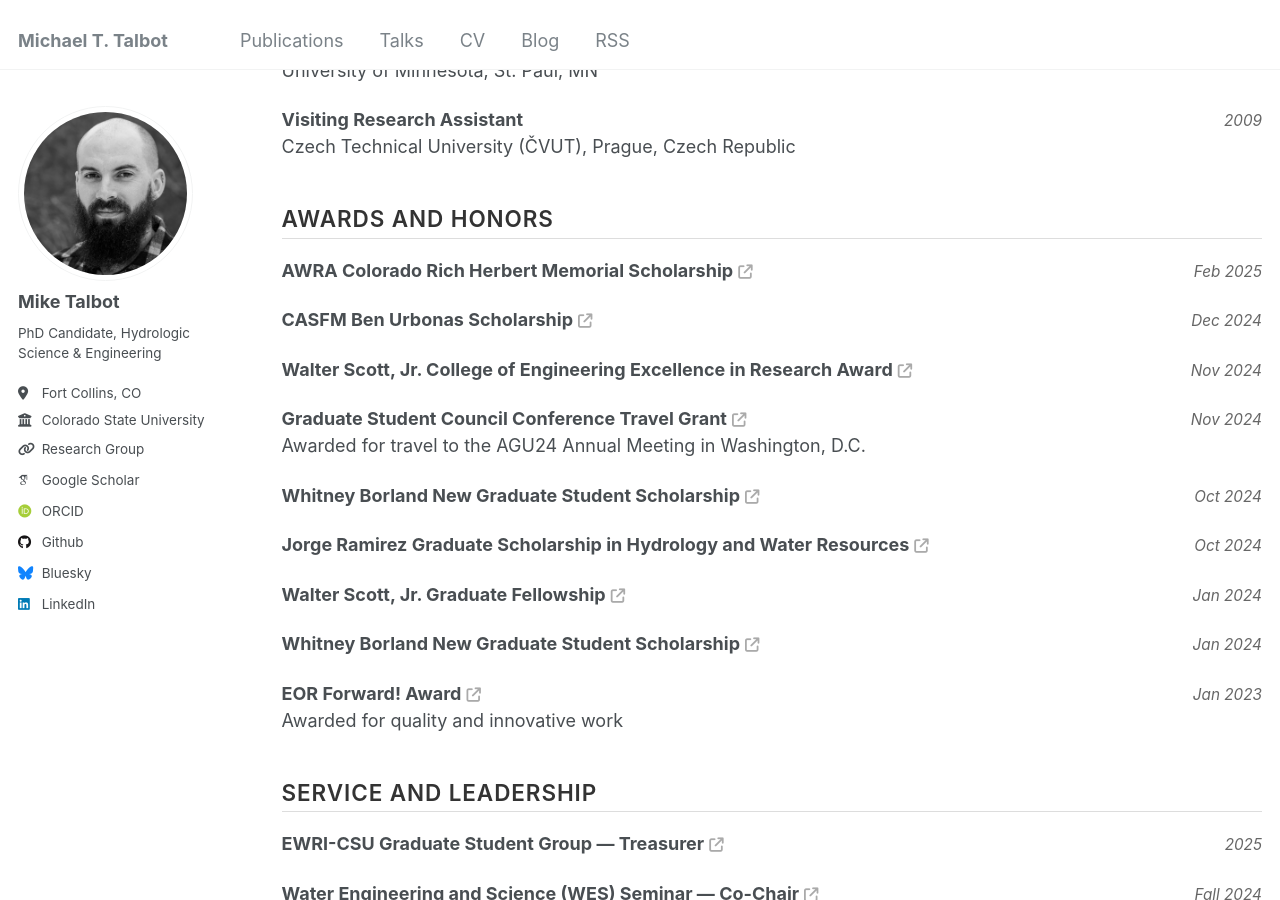
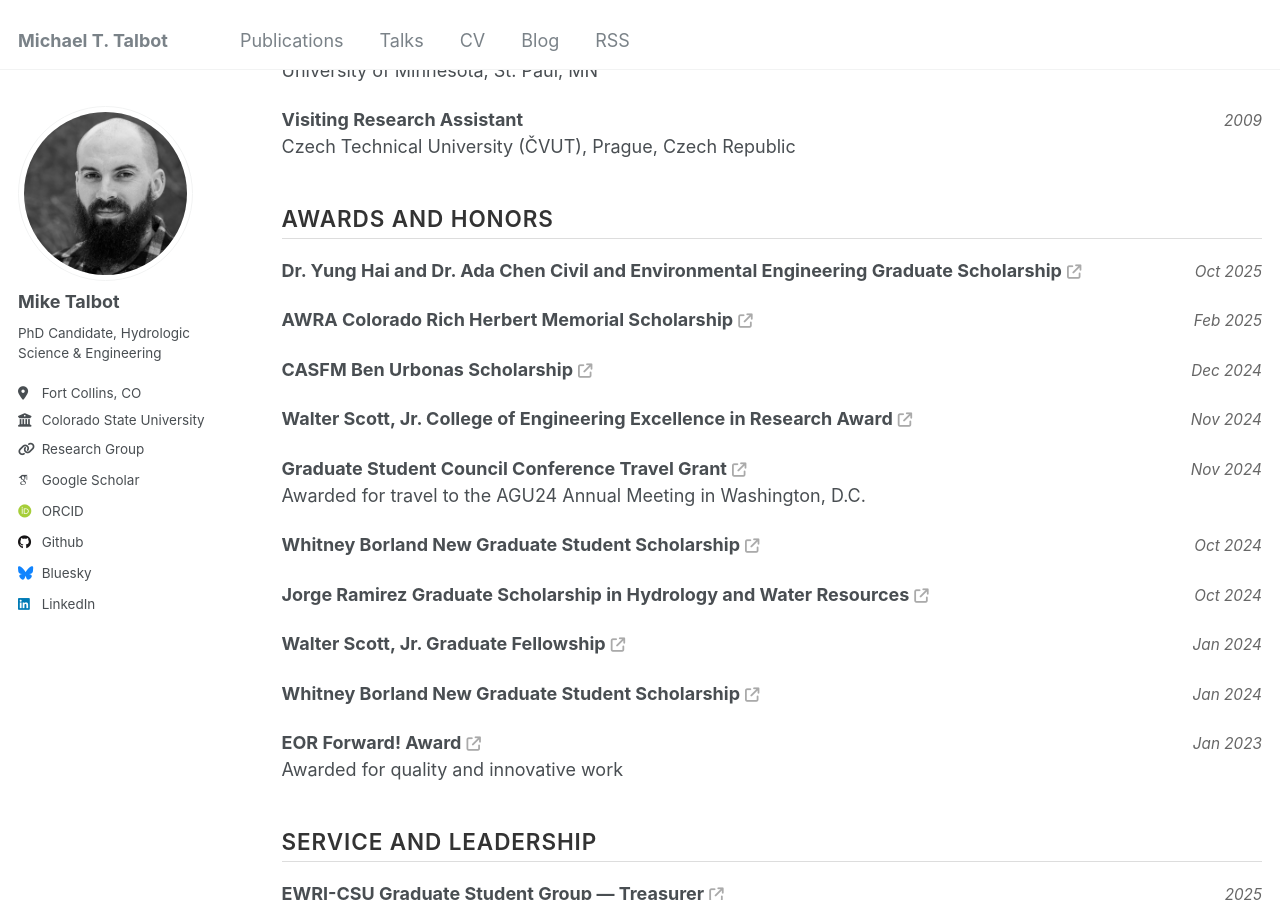
Before and after one commit to realmiketalbot/realmiketalbot.github.io, a Jekyll site: the page built from _pages/cv.md, in a window 1280 px wide and 900 px high, scrolled down 996 px. Built offline with Jekyll 4.4.1, drawn with Linux system fonts in a browser that asks for light colours; some web fonts are replaced; comment, search, counter and statistics services are not loaded.

Commit message:
Update CV

```diff
--- a/_pages/cv.md
+++ b/_pages/cv.md
@@ -103,6 +103,16 @@ redirect_from:
 </div>
 
 <h2 class="cv-section-header">Awards and Honors</h2>
+
+<div class="cv-entry">
+  <div class="cv-row">
+    <strong>
+      Dr. Yung Hai and Dr. Ada Chen Civil and Environmental Engineering Graduate Scholarship
+      <a href="https://colostate.academicworks.com/opportunities/56305" target="_blank" class="cv-link-icon" aria-label="Link to award page"><i class="fa-solid fa-arrow-up-right-from-square"></i></a>
+    </strong>
+    <span class="cv-dates">Oct 2025</span>
+  </div>
+</div>
 
 <div class="cv-entry">
   <div class="cv-row">
```
